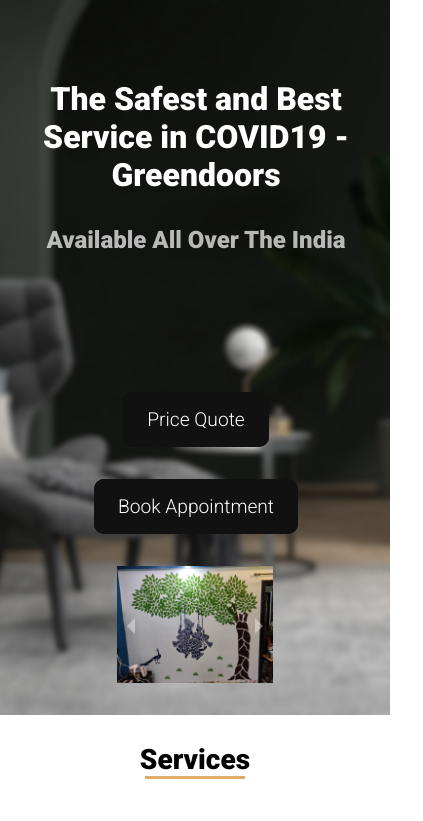
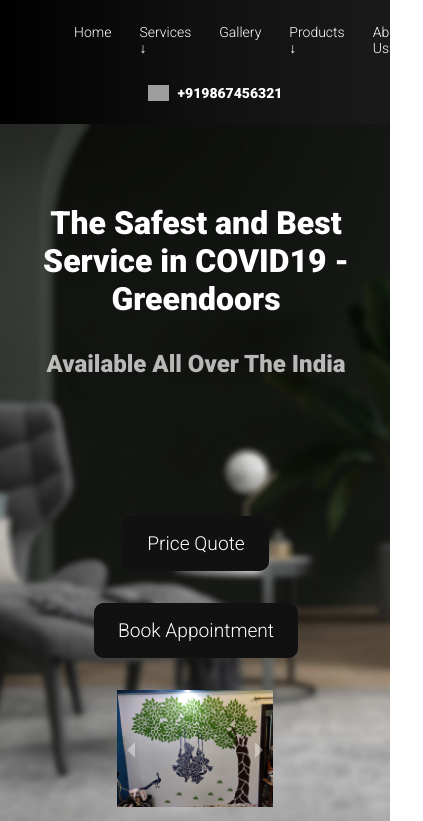
Before and after one commit to whodissaket/greendoors, a React (Create React App) app: page / in a window 390 px wide. Shown: the top 821 px of the page, 423 px wide, since content can reach past the window. Built offline with nearby package versions, Linux system fonts and the light colour scheme; grey boxes are pictures that could not be loaded.

Commit message:
Navbar Fixed Responsiveness upto Tab view. Mobile Ham-menu navbar remaining. Contact Form and review section issue fixed.

```diff
--- a/src/App.js
+++ b/src/App.js
@@ -21,7 +21,7 @@
 
   return (
     <div className="App">
-      {/* <Navbar /> */}
+      <Navbar />
       {/* Navbar Routing */}
       <Router>
         <Switch>
--- a/src/components/ContactUs/ContactUs.module.css
+++ b/src/components/ContactUs/ContactUs.module.css
@@ -10,12 +10,14 @@
 }
 
 .reviews {
-  display: inline-block;
-  width: 60%;
+  width: 50%;
   height: 20%;
-  padding: 5rem;
+  padding: 20px;
+  margin-top: 50px;
+  margin-right: 150px;
   display: flex;
   flex-direction: row;
+  justify-content: space-evenly;
 }
 
 .name-section {
@@ -37,19 +39,6 @@
   border-radius: 50%;
   width: 100px;
   height: 100px;
-}
-
-.review1 {
-  background: rgba( 255, 255, 255, 0.2);
-  box-shadow: 0 8px 32px 0 rgba( 31, 38, 135, 0.37);
-  backdrop-filter: blur( 6.5px);
-  -webkit-backdrop-filter: blur( 6.5px);
-  border-radius: 10px;
-  border: 1px solid rgba( 255, 255, 255, 0.18);
-  background: #fff;
-  box-shadow: 0 4px 8px 0 rgba(0, 0, 0, 0.2), 0 6px 20px 0 rgba(0, 0, 0, 0.19);
-  padding: 1rem;
-  border-radius: 10px;
 }
 
 .star {
@@ -182,6 +171,21 @@
   }
 }
 
+@media screen and (min-width:900px) and (max-width:1100px) {
+  .contact {
+    display: flex;
+    flex-direction: column;
+  }
+  .reviews {
+    display: flex;
+    justify-content: center;
+    margin: auto;
+  }
+  .box {
+    width: 80%;
+  }
+}
+
 @media screen and (min-width: 768px) and (max-width: 900px) {
   .contact {
     display: flex;
@@ -198,6 +202,7 @@
   }
   .reviews {
     width: 80%;
+    margin: auto;
   }
 }
 
--- a/src/components/Landing/Mainpage.module.css
+++ b/src/components/Landing/Mainpage.module.css
@@ -12,7 +12,7 @@
 .text-caro {
   min-width: 60%;
   max-width: 80%;
-  z-index: 99;
+  z-index: 2;
   margin-bottom: 40px;
   margin-left: -5%;
 }
--- a/src/components/Navbar/Navbar.module.css
+++ b/src/components/Navbar/Navbar.module.css
@@ -1,33 +1,28 @@
 @import url("https://fonts.googleapis.com/css2?family=Roboto:wght@300&display=swap");
-
 .container {
   position: relative;
 }
 
 .menu {
-  background-image: linear-gradient(
-    to right,
-    #000000,
-    #080808,
-    #101010,
-    #151515,
-    #1a1a1a
-  );
+  background-image: linear-gradient( to right, #000000, #080808, #101010, #151515, #1a1a1a);
   color: #fff;
   padding: 0.6rem 1.25rem;
   font-family: "Roboto", sans-serif;
   position: sticky;
   top: 0;
   z-index: 99;
+  display: flex;
+  flex-direction: row;
 }
 
-.leftNav,
-.rightNav {
-  display: inline-block;
+.leftNav {
+  display: flex;
+  justify-content: start;
 }
 
 .rightNav {
-  float: right;
+  display: flex;
+  justify-content: flex-end;
 }
 
 .icon {
@@ -43,8 +38,7 @@
   background-position: center left;
 }
 
-.menu ul,
-.menu li {
+.menu ul, .menu li {
   margin: 0 auto;
   list-style: none;
 }
@@ -54,8 +48,8 @@
 }
 
 .menu li {
-  display: inline-block;
-  position: relative;
+  display: flex;
+  flex-direction: row;
 }
 
 .menu a {
@@ -138,33 +132,28 @@
   }
 }
 
-@media screen and (max-width: 800px) {
-  /* .navcontainer {
-    display: fix;
+@media screen and (max-width:830px) {
+  .menu {
+    display: flex;
+    flex-direction: column;
   }
-  .menu {
-    position: relative;
+  .leftNav, .rightNav {
+    justify-content: center;
   }
-  .menu ul {
-    background: 0.111;
-    position: absolute;
-    top: 100%;
-    right: 0;
-    left: 0;
-    z-index: 3;
-    height: auto;
-    display: none;
+}
+
+@media screen and (max-width:600px) {
+  .menu li a {
+    font-size: 16px;
+    padding: 14px;
   }
-  .menu ul.sub-menus {
-    width: 100%;
-    position: static;
+}
+
+@media screen and (max-width:540px) {
+  .menu li a {
+    font-size: 14px;
   }
-  .menu ul.sub-menus a {
-    padding-left: 30px;
+  .arrow {
+    margin: 0;
   }
-  .menu li {
-    display: block;
-    float: none;
-    width: auto;
-  } */
 }
```
Also changed, not shown: src/components/ContactUs/ContactUs.js (line endings or trailing spaces).
